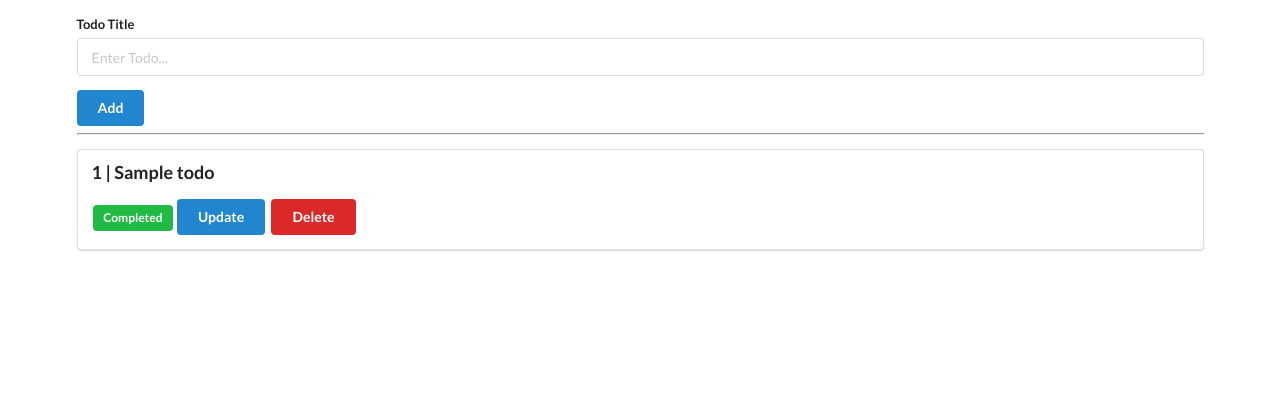
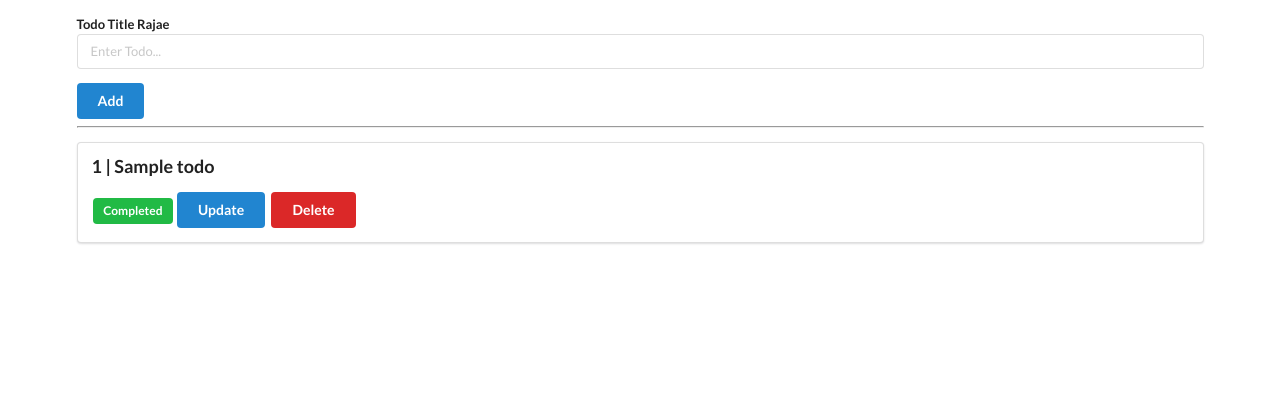
Before and after one commit to sundar31/todo-app-EC2, a Flask app: page / in a window 1280 px wide. Shown: the part 82-502 px from the top of the page. Run offline with Flask 2, Linux system fonts and the light colour scheme; tables that the repository leaves empty hold one stand-in row (values such as "Sample post").

Commit message:
second commit

```diff
--- a/templates/base.html
+++ b/templates/base.html
@@ -16,7 +16,7 @@
 
         <form class="ui form" action="/add" method="post">
             <div class="field">
-                <label>Todo Title</label>
+                <label>Todo Title Rajae<ilabel>
                 <input type="text" name="title" placeholder="Enter Todo..."><br>
             </div>
             <button class="ui blue button" type="submit">Add</button>
```
